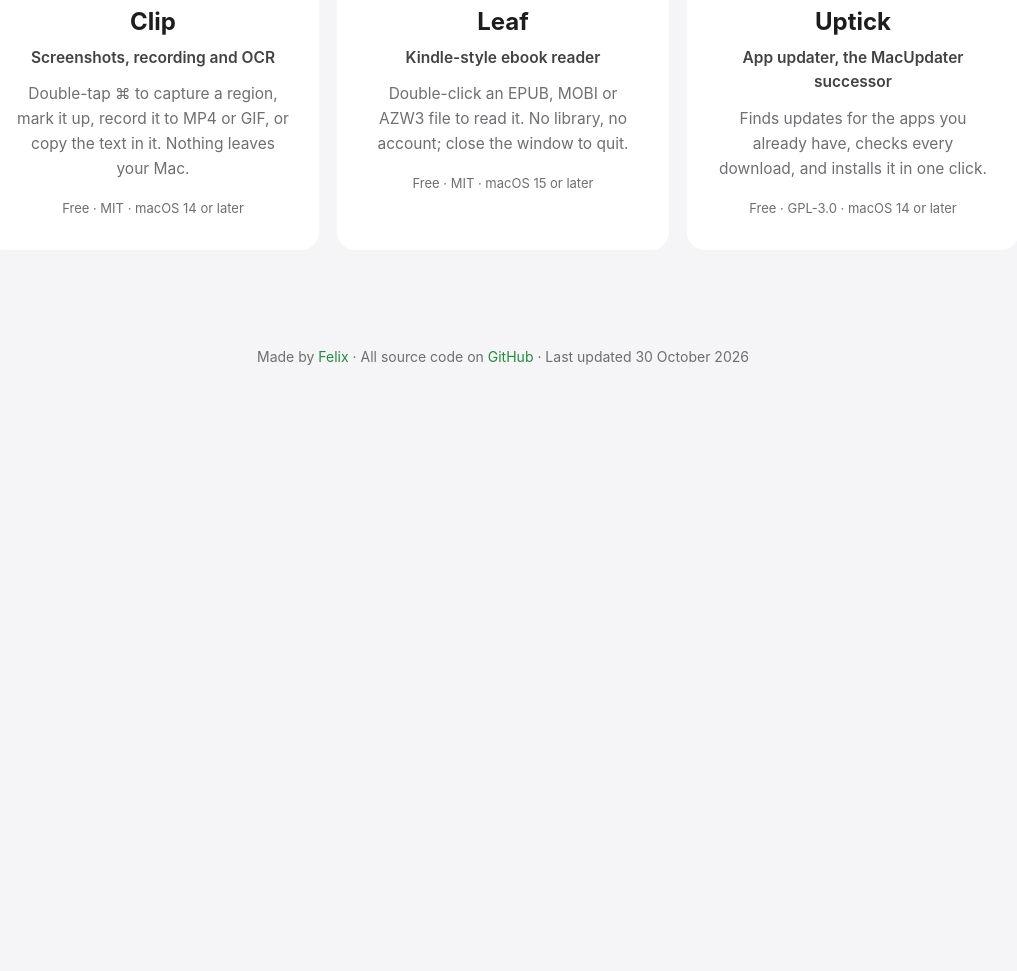
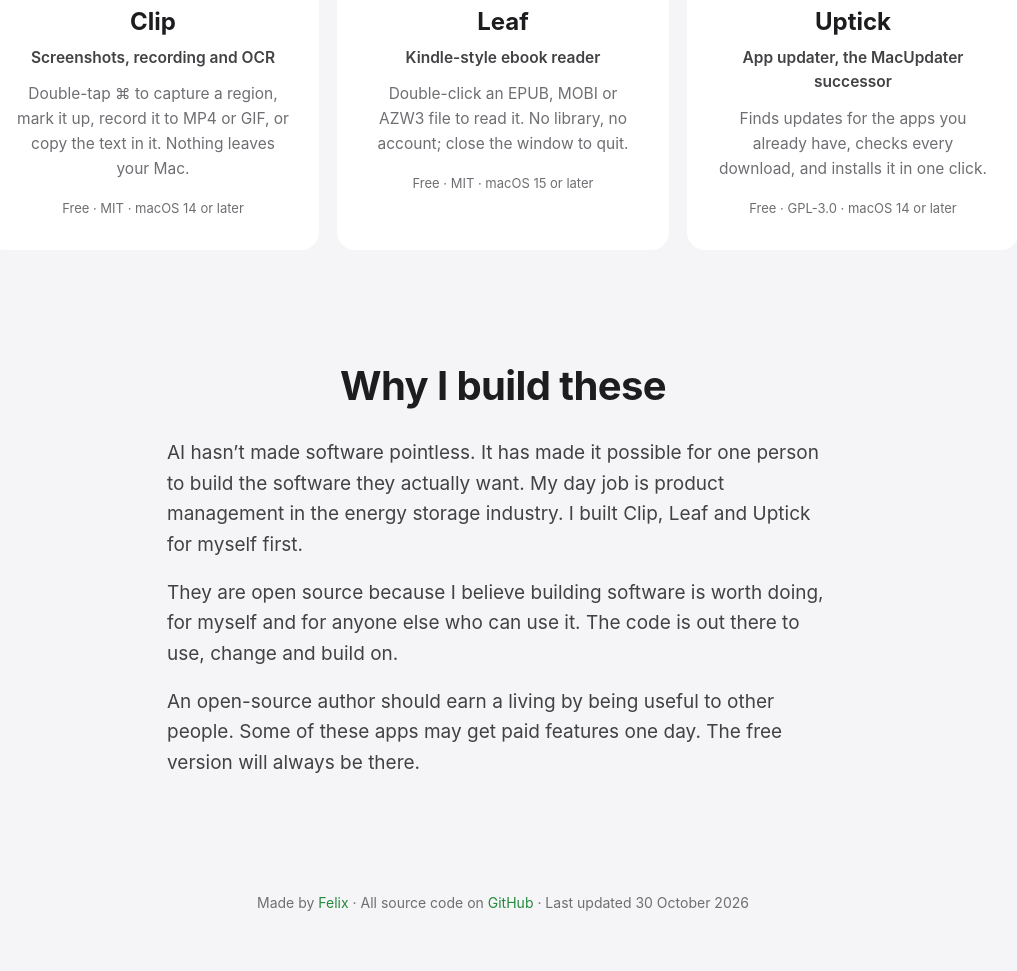
Before and after one commit to chengffei/chengffei.github.io, a plain HTML site: page index.html in a window 1280 px wide. Shown: the part 456-1427 px from the top of the page, without its empty margins (137-1154 px from the left). Before the commit the page ends 881 px from the top, so only its background shows below. Drawn offline with Linux system fonts and the light colour scheme.

Commit message:
Add why I build these apps

```diff
--- a/index.html
+++ b/index.html
@@ -117,6 +117,9 @@
   .card .kind { margin: 4px 0 12px; font-weight: 600; color: #424245; }
   .card p { margin: 0 0 10px; color: var(--muted); font-size: 15.5px; }
   .card .meta { font-size: 13px; margin: 16px 0 0; }
+  .why { max-width: 720px; padding-top: 104px; }
+  .why h2 { font-size: clamp(28px, 4vw, 40px); letter-spacing: -.015em; margin: 0 0 20px; text-align: center; }
+  .why p { font-size: 19px; color: #424245; margin: 0 0 18px; }
   footer { text-align: center; color: var(--muted); font-size: 14px; padding: 96px 24px 56px; }
   footer a { color: #248a3d; }
   @media (max-width: 820px) { .grid { grid-template-columns: minmax(0, 1fr); } header.wrap { padding: 56px 24px 40px; } }
@@ -154,6 +157,12 @@
     </a>
   </div>
 </section>
+<section class="wrap why">
+  <h2>Why I build these</h2>
+  <p>AI hasn’t made software pointless. It has made it possible for one person to build the software they actually want. My day job is product management in the energy storage industry. I built Clip, Leaf and Uptick for myself first.</p>
+  <p>They are open source because I believe building software is worth doing, for myself and for anyone else who can use it. The code is out there to use, change and build on.</p>
+  <p>An open-source author should earn a living by being useful to other people. Some of these apps may get paid features one day. The free version will always be there.</p>
+</section>
 </main>
 <footer>Made by <a href="https://github.com/chengffei">Felix</a> · All source code on <a href="https://github.com/chengffei">GitHub</a> · Last updated <time datetime="2026-10-30">30 October 2026</time></footer>
 </body>
```
Also changed, not shown: zh/index.html (+9 -0 lines), llms.txt.
